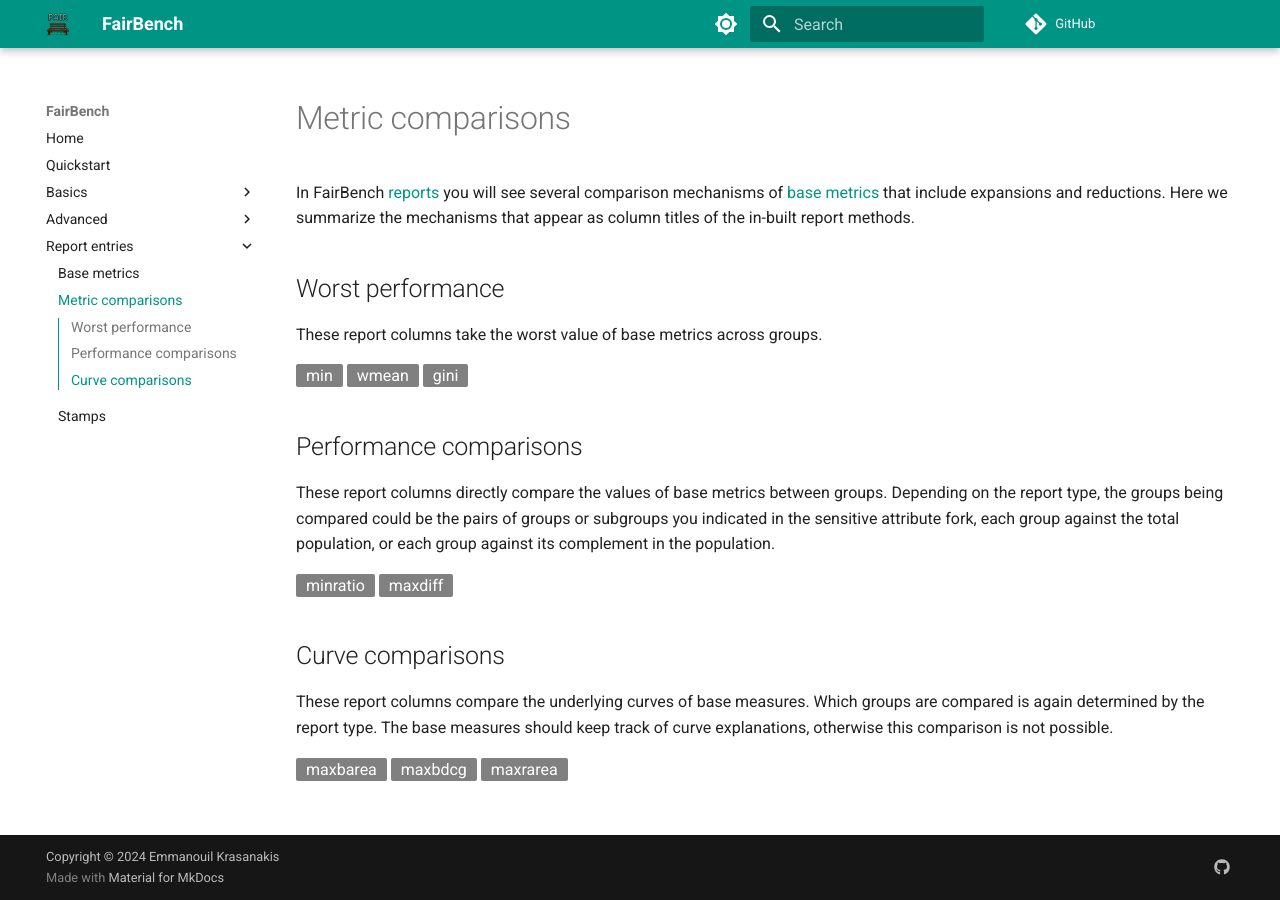
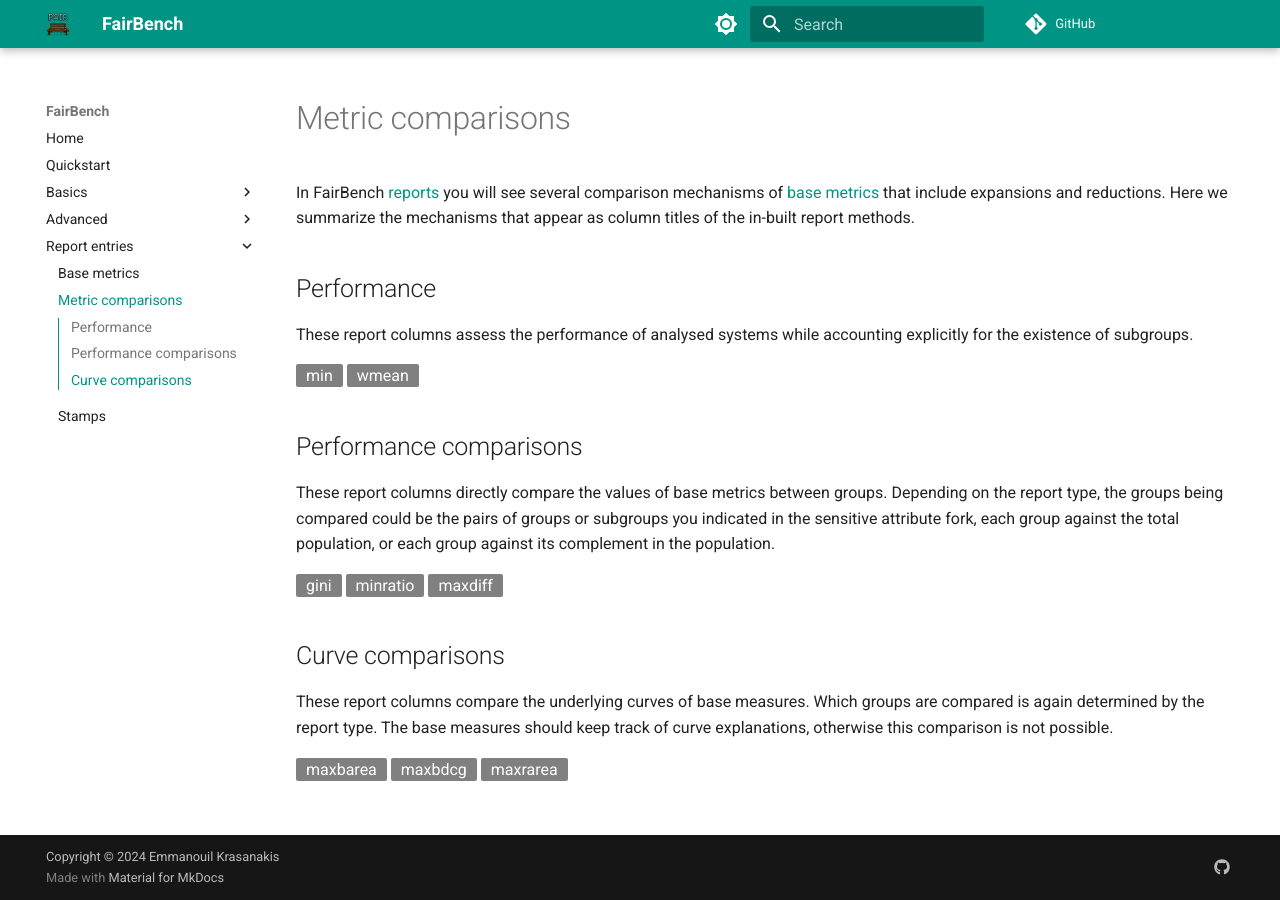
Before and after one commit to mever-team/FairBench, an MkDocs documentation site: the page built from docs/record/comparisons.md, in a window 1280 px wide. Built offline with MkDocs 1.6.1 and Material for MkDocs 9.7.7, drawn with Linux system fonts in a browser that asks for light colours; comment, search, counter and statistics services are not loaded.

```diff
--- a/docs/record/comparisons.md
+++ b/docs/record/comparisons.md
@@ -5,17 +5,16 @@ several comparison mechanisms of [base metrics](metrics.md) that include expansi
 and reductions. Here we summarize the mechanisms that
 appear as column titles of the in-built report methods.
 
-## Worst performance
+## Performance
 
-These report columns take the worst value of base metrics
-across groups.
+These report columns assess the performance of analysed
+systems while accounting explicitly for the existence of
+subgroups.
 
 <button onclick="toggleCode('min', this)" class="toggle-reveal">
 min</button>
 <button onclick="toggleCode('wmean', this)" class="toggle-reveal">
 wmean</button>
-<button onclick="toggleCode('gini', this)" class="toggle-reveal">
-gini</button>
 
 <div id="min" class="doc" markdown="span" style="display:none;">
 Computes the minimum base metric value across all groups or
@@ -33,14 +32,6 @@ This mostly helps get sense of whether a `min`
 comparison is substantially smaller than the average.
 </div>
 
-<div id="gini" class="doc" markdown="span" style="display:none;">
-Computes the gini coefficient between metric values
-across all groups or subgroups. Value of 0 indicates
-that all groups achieve the same evaluation, whereas
-value of 1 indicates full imbalance between metric
-values.
-</div>
-
 ## Performance comparisons
 
 These report columns directly compare the values of
@@ -50,10 +41,20 @@ groups or subgroups you indicated in the sensitive
 attribute fork, each group against the total population,
 or each group against its complement in the population.
 
+<button onclick="toggleCode('gini', this)" class="toggle-reveal">
+gini</button>
 <button onclick="toggleCode('minratio', this)" class="toggle-reveal">
 minratio</button>
 <button onclick="toggleCode('maxdiff', this)" class="toggle-reveal">
 maxdiff</button>
+
+<div id="gini" class="doc" markdown="span" style="display:none;">
+Computes the gini coefficient between metric values
+across all groups or subgroups. Value of 0 indicates
+that all groups achieve the same evaluation, whereas
+value of 1 indicates full imbalance between metric
+values.
+</div>
 
 <div id="minratio" class="doc" markdown="span" style="display:none;">
 The minimum ratio between base metric values
```
Also changed, not shown: 1 other file.
